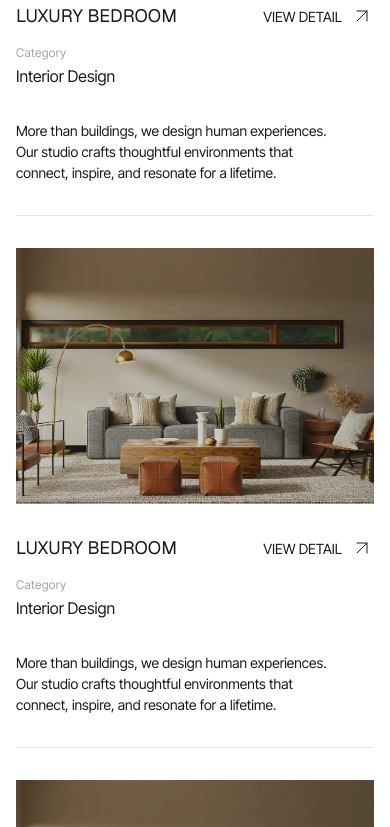
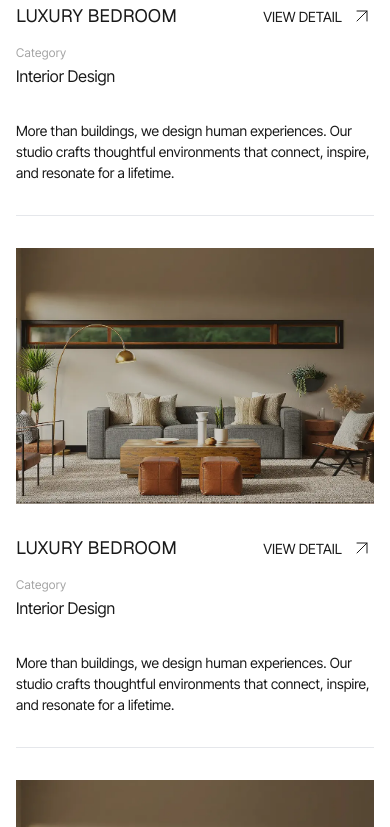
Before and after one commit to Jayennn/furniture-website, a React (Vite) app: page /project in a window 390 px wide. Shown: the part 1160-1987 px from the top of the page. Built offline with nearby package versions, Linux system fonts and the light colour scheme.

Commit message:
fix: responsive

```diff
--- a/src/components/sections/PortofolioGridSection.tsx
+++ b/src/components/sections/PortofolioGridSection.tsx
@@ -110,13 +110,11 @@ export function PortofolioGridSection() {
                     </p>
                   </div>
 
-                  <TextReveal start="top 90%">
-                    <p className="max-w-3xl paragraph text-sm sm:text-base md:text-lg text-justify">
-                      More than buildings, we design human experiences. Our
-                      studio crafts thoughtful environments that connect,
-                      inspire, and resonate for a lifetime.
-                    </p>
-                  </TextReveal>
+                  <p className="max-w-xl paragraph text-sm sm:text-base lg:text-lg">
+                    More than buildings, we design human experiences. Our studio
+                    crafts thoughtful environments that connect, inspire, and
+                    resonate for a lifetime.
+                  </p>
                 </div>
               </div>
 
```
